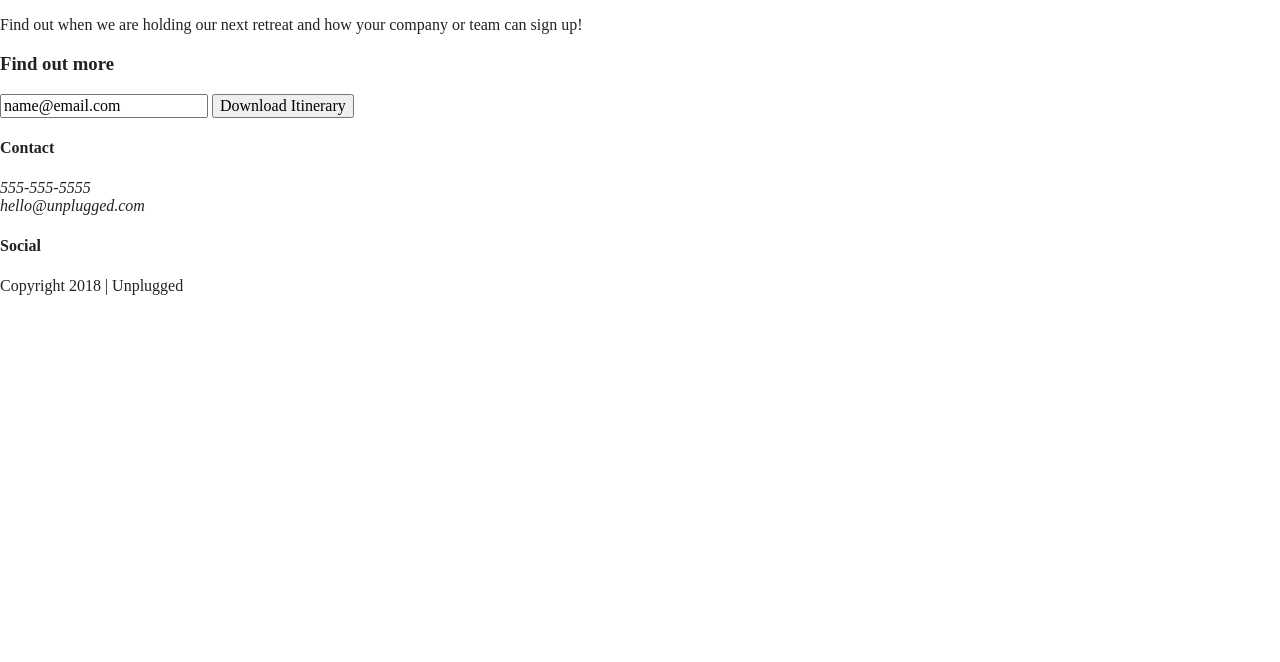
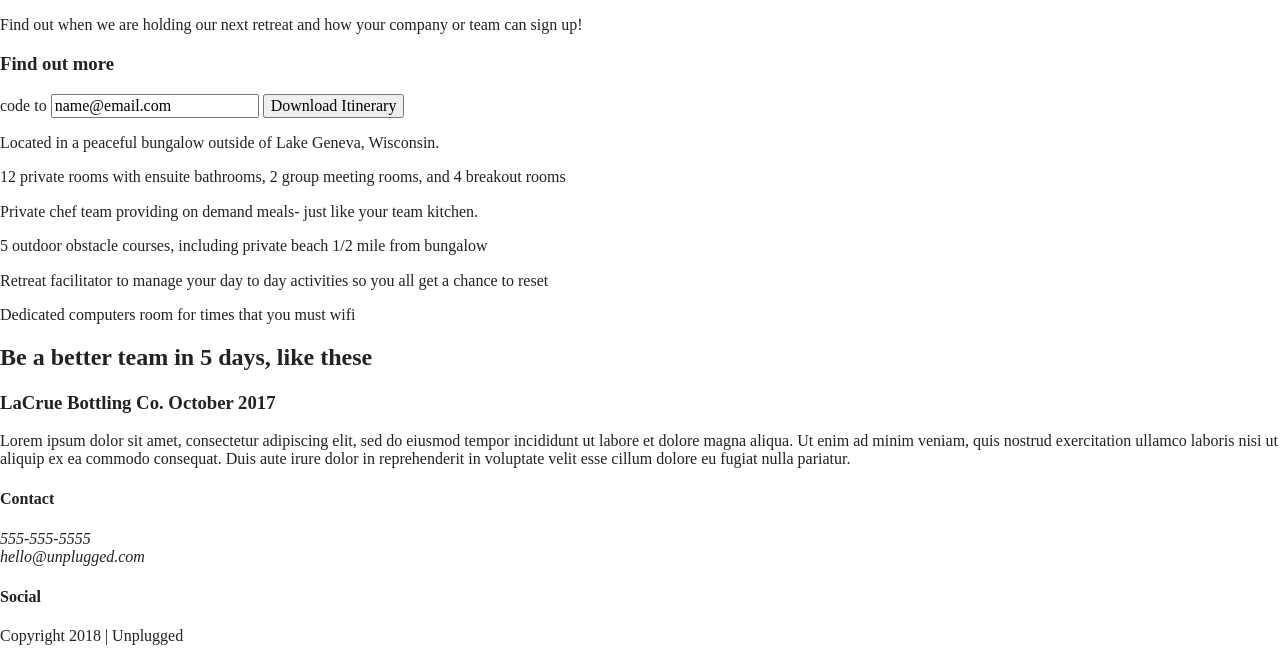
Before and after one commit to elaine-codes/unplugged-retreat-website, a website built with Parcel: page index.html in a window 1280 px wide. Shown: the part 176-838 px from the top of the page. Before the commit the page ends 800 px from the top, so only its background shows below. Built offline with nearby package versions, Linux system fonts and the light colour scheme.

Commit message:
Added code to complete the homepage html

```diff
--- a/index.html
+++ b/index.html
@@ -41,7 +41,6 @@
 </header>
 
 
-
   <main>
 
         <section class="hero-area">
@@ -50,7 +49,6 @@
           </div>
         </section>
 
-
         <aside>
           <div class="content-wrapper">
             <div class="form-description">
@@ -58,12 +56,74 @@
                 <p>Find out when we are holding our next retreat and how your company or team can sign up!</p>
             </div>
             <div class="form">
-            <h3>Find out more</h3>
+            <h3>Find out more</h3>code to
             <input type="text" name="name" value="name@email.com">
             <input type="button" value="Download Itinerary">
             </div>
-          </div> <!--- aside content wrapper ends here-->
+          </div> <!-- aside content wrapper ends -->
         </aside>
+
+          <section class="features">
+            <div class="content-wrapper">
+                <!-- Add your Features content here-->
+            </div>
+
+            <article>
+                <p class="fontawesome-icon"></p>
+                <p class="features-item-description">
+                  Located in a peaceful bungalow outside of Lake Geneva, Wisconsin.</p>
+            </article>
+
+            <article>
+                <p class="fontawesome-icon"></p>
+                <p class="features-item-description">
+                  12 private rooms with ensuite bathrooms, 2 group meeting rooms, and 4 breakout rooms</p>
+            </article>
+
+            <article>
+                <p class="fontawesome-icon"></p>
+                <p class="features-item-description">
+                  Private chef team providing on demand meals- just like your team kitchen.</p>
+            </article>
+
+            <article>
+                <p class="fontawesome-icon"></p>
+                <p class="features-item-description">
+                  5 outdoor obstacle courses, including private beach 1/2 mile from bungalow</p>
+            </article>
+
+            <article>
+                <p class="fontawesome-icon"></p>
+                <p class="features-item-description">
+                  Retreat facilitator to manage your day to day activities so you all get a chance to reset</p>
+            </article>
+
+            <article>
+                <p class="fontawesome-icon"></p>
+                <p class="features-item-description">
+                  Dedicated computers room for times that you must wifi</p>
+            </article>
+          </div>
+        </div>
+      </section>
+
+          <section class="reviews">
+            <div class="content-wrapper">
+              <h2>Be a better team in 5 days, like these</h2>
+              <article>
+                </div>
+                    <h3>LaCrue Bottling Co. October 2017</h3>
+                    <p> Lorem ipsum dolor sit amet, consectetur adipiscing elit, sed do eiusmod tempor incididunt ut labore et
+                      dolore magna aliqua. Ut enim ad minim veniam, quis nostrud exercitation ullamco laboris nisi ut aliquip
+                      ex ea commodo consequat. Duis aute irure dolor in reprehenderit in voluptate velit esse cillum dolore eu
+                      fugiat nulla pariatur.
+                    </p>
+                  </div>
+                </article>
+              </div>
+            </section>
+
+
 
     </main> <!-- main wrapper -->
 
```
